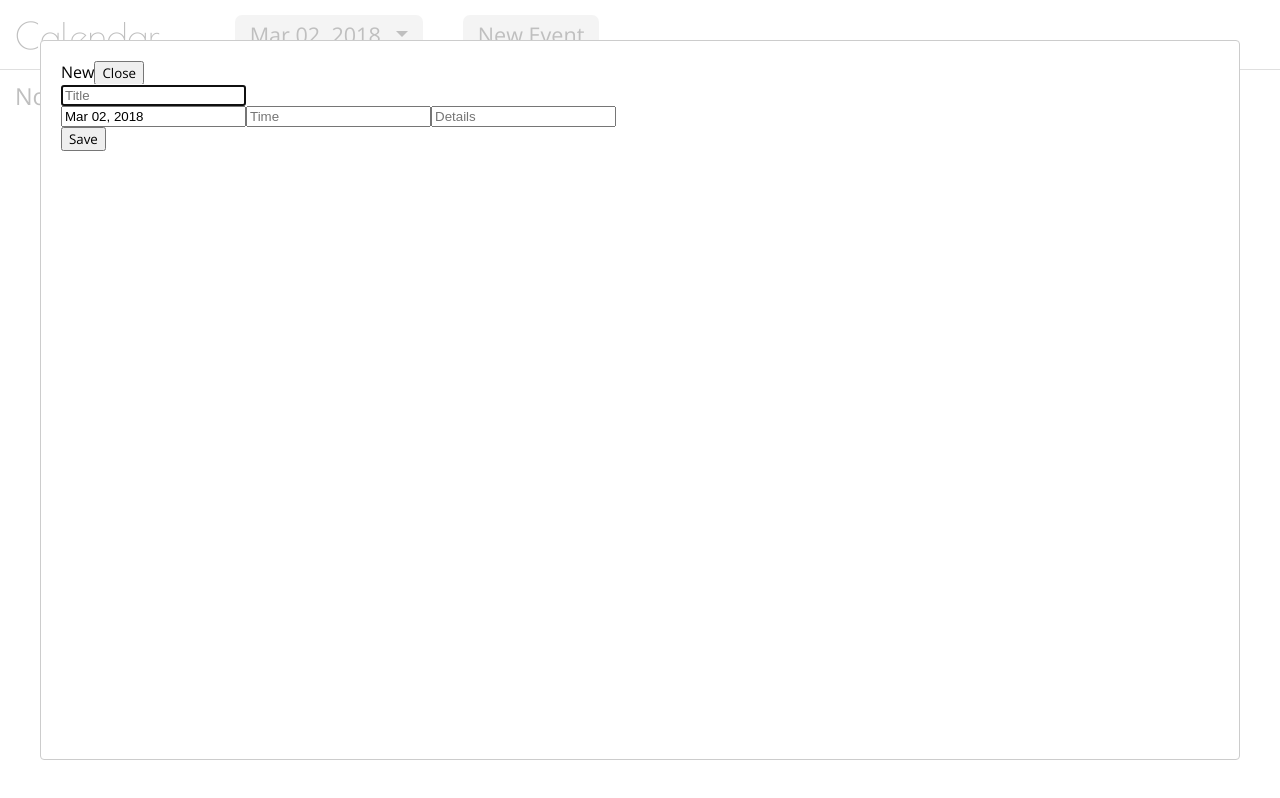
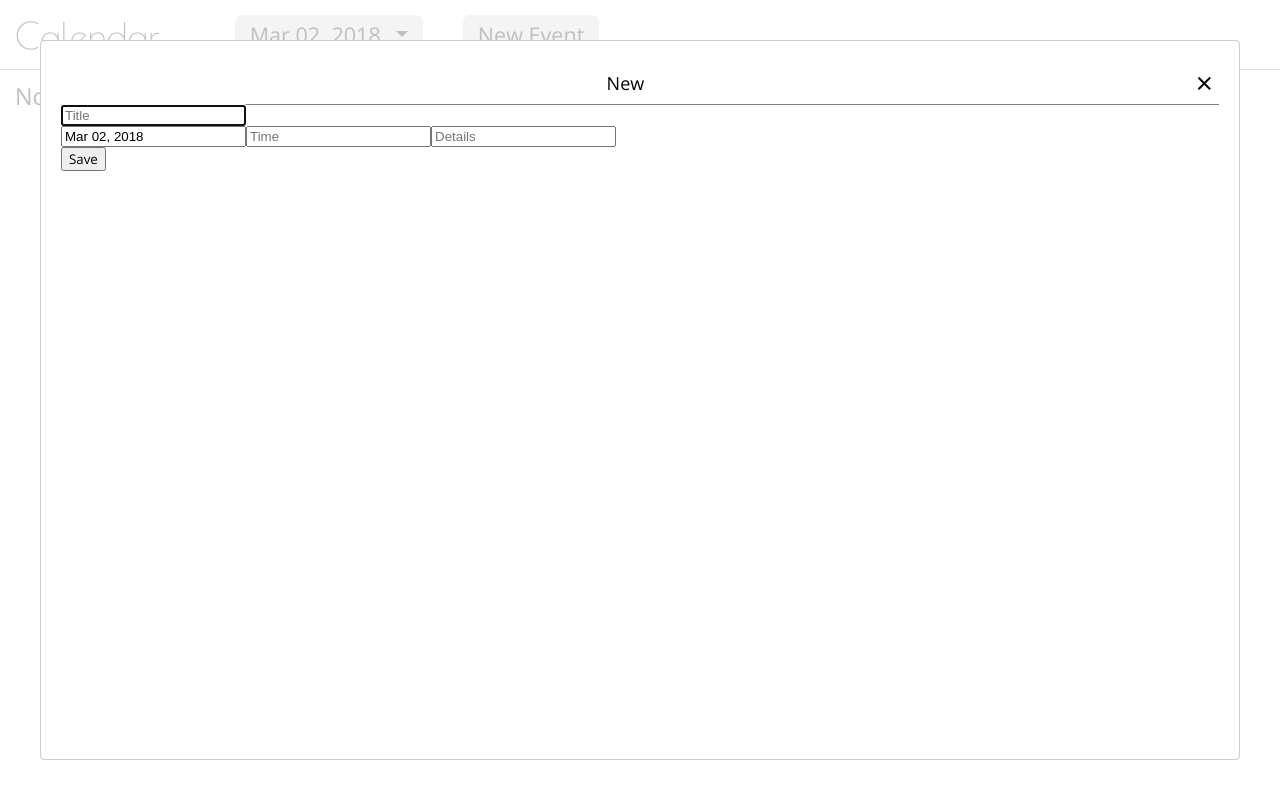
Before and after one commit to sequoian/calendar, a React (Create React App) app in the folder client/: page / in a window 1280 px wide. Both pictures are taken after a click on the button "New Event". Built offline with nearby package versions, Linux system fonts and the light colour scheme.

Commit message:
modal header styles

```diff
--- a/client/src/components/ModalHeader.js
+++ b/client/src/components/ModalHeader.js
@@ -1,16 +1,23 @@
 import React from 'react'
+import '../css/ModalHeader.css'
 
 const ModalHeader = ({eventId, onClose, onDelete}) => (
-  <div>
+  <div className="modal-header">
     {eventId ?
-      <button onClick={onDelete}>
+      <button
+        className="delete-btn"
+        onClick={onDelete}
+      >
         Delete
       </button>
-      : null
+      : <span />
     }
     <span>{eventId ? 'Edit' : 'New'}</span>
-    <button onClick={onClose}>
-      Close
+    <button
+      className="close-btn"
+      onClick={onClose}
+    >
+      ×
     </button>
   </div>
 )
--- a/client/src/css/Header.css
+++ b/client/src/css/Header.css
@@ -30,8 +30,6 @@ h1 {
   }
 }
 
-
-
 /* header button */
 
 .header button {
@@ -40,7 +38,7 @@ h1 {
   background-color: inherit;
   border: none;
   cursor: default;
-  font-size: 1em;
+  font-size: .95em;
   padding: 5px 10px;
   color: black;
   background-color: lightgray;
--- /dev/null
+++ b/client/src/css/ModalHeader.css
@@ -0,0 +1,33 @@
+.modal-header {
+  display: flex;
+  justify-content: space-between;
+  align-items: center;
+  font-size: 18px;
+  border-bottom: 1px solid gray;
+}
+
+.modal-header button {
+  -moz-appearance: none;
+  -webkit-appearance: none;
+  border: none;
+  cursor: pointer;
+  background-color: inherit;
+}
+
+.modal-header .close-btn {
+  font-size: 30px;
+}
+
+.modal-header .delete-btn {
+  padding: 5px 10px;
+  background-color: lightgray;
+  border-radius: 7px;
+  margin-left: 10px;
+  font-weight: bold;
+}
+
+.modal-header .delete-btn:hover,
+.modal-header .delete-btn:focus {
+  background-color: red;
+  color: white;
+}
```
